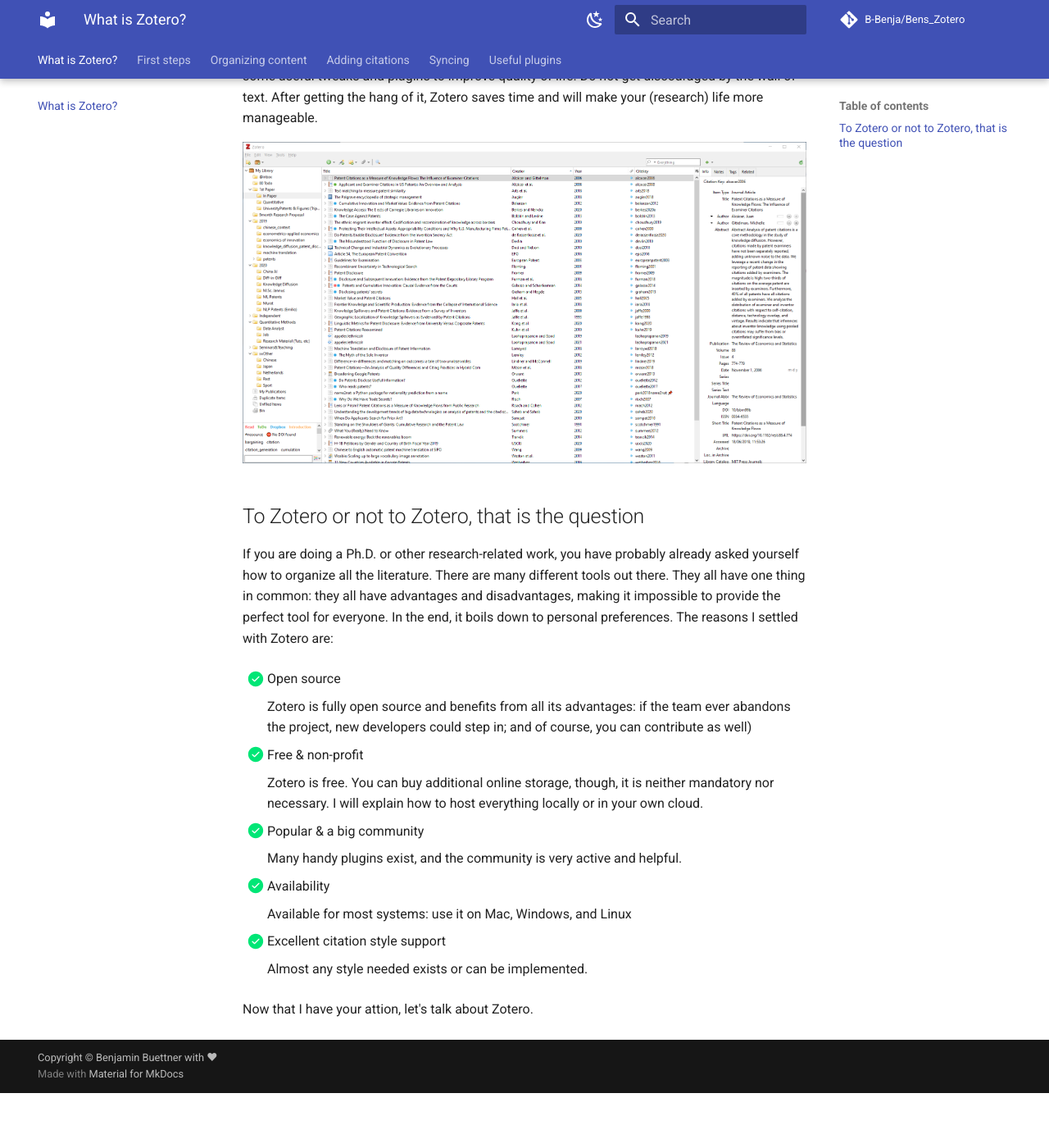
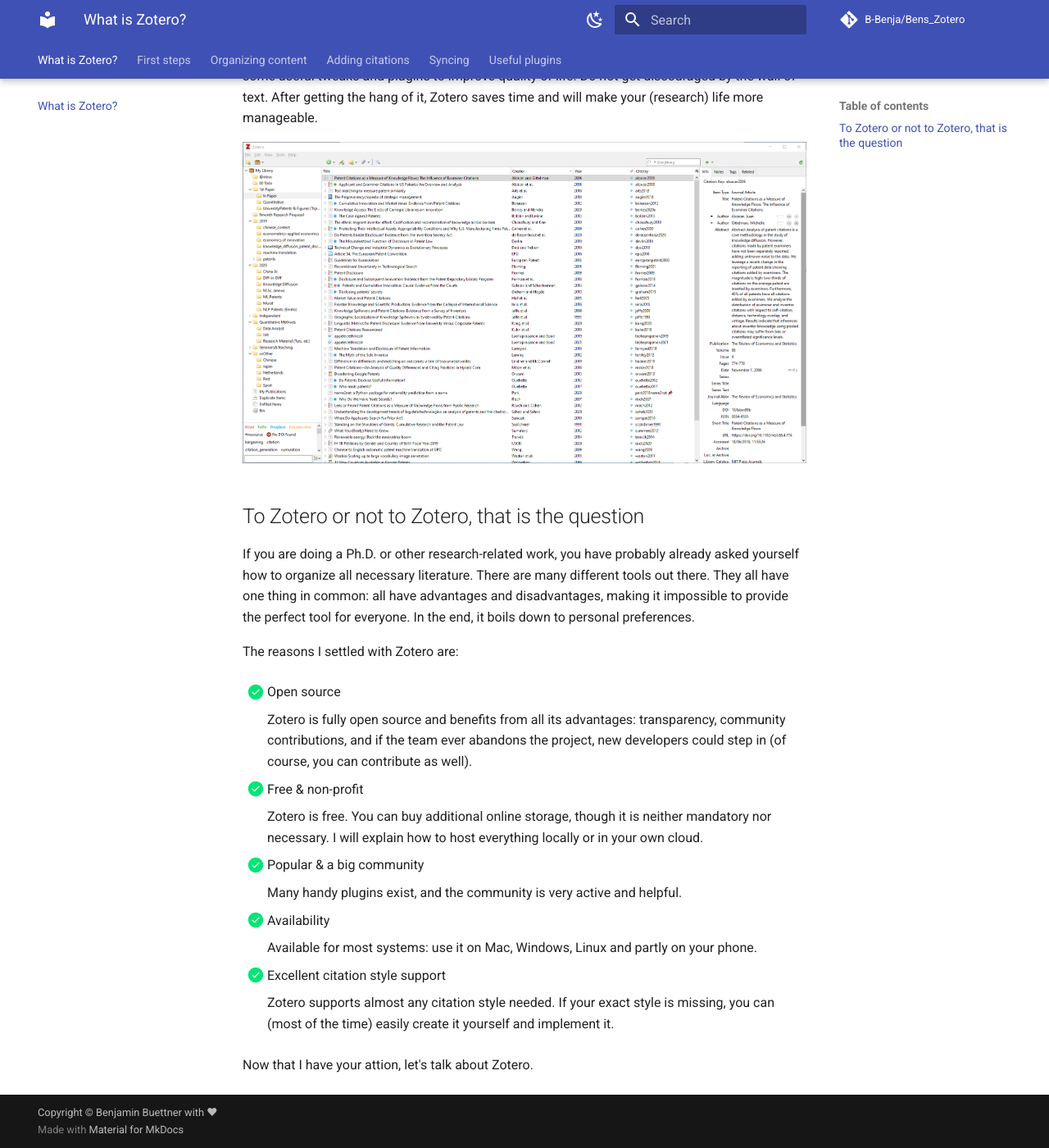
Before and after one commit to B-Benja/Bens_Zotero, an MkDocs documentation site: the page built from docs/index.md, in a window 1280 px wide and 1400 px high, scrolled down 266 px. Shown: the whole window at 82% size. Built offline with MkDocs 1.6.1 and Material for MkDocs 9.7.7, drawn with Linux system fonts in a browser that asks for light colours; comment, search, counter and statistics services are not loaded; before the commit the page ends 1599 px from its top, so only the background shows below that.

Commit message:
Update index.md

```diff
--- a/docs/index.md
+++ b/docs/index.md
@@ -11,15 +11,17 @@
 ![](images/zotero.png)
 
 ## To Zotero or not to Zotero, that is the question
-If you are doing a Ph.D. or other research-related work, you have probably already asked yourself how to organize all the literature. There are many different tools out there. They all have one thing in common: they all have advantages and disadvantages, making it impossible to provide the perfect tool for everyone. In the end, it boils down to personal preferences. The reasons I settled with Zotero are:
+If you are doing a Ph.D. or other research-related work, you have probably already asked yourself how to organize all necessary literature. There are many different tools out there. They all have one thing in common: all have advantages and disadvantages, making it impossible to provide the perfect tool for everyone. In the end, it boils down to personal preferences.
+
+The reasons I settled with Zotero are:
 
 - [x]	Open source
 
-    Zotero is fully open source and benefits from all its advantages: if the team ever abandons the project, new developers could step in; and of course, you can contribute as well)
+    Zotero is fully open source and benefits from all its advantages: transparency, community contributions, and if the team ever abandons the project, new developers could step in (of course, you can contribute as well).
 
 - [x]	Free & non-profit
 
-    Zotero is free. You can buy additional online storage, though, it is neither mandatory nor necessary. I will explain how to host everything locally or in your own cloud.
+    Zotero is free. You can buy additional online storage, though it is neither mandatory nor necessary. I will explain how to host everything locally or in your own cloud.
 
 - [x]	Popular & a big community
 
@@ -27,11 +29,11 @@
 
 - [x]   Availability
 
-    Available for most systems: use it on Mac, Windows, and Linux
+    Available for most systems: use it on Mac, Windows, Linux and partly on your phone.
 
 - [x]	Excellent citation style support
 
-    Almost any style needed exists or can be implemented.
+    Zotero supports almost any citation style needed. If your exact style is missing, you can (most of the time) easily create it yourself and implement it.
 
 
 Now that I have your attion, let's talk about Zotero.
```
